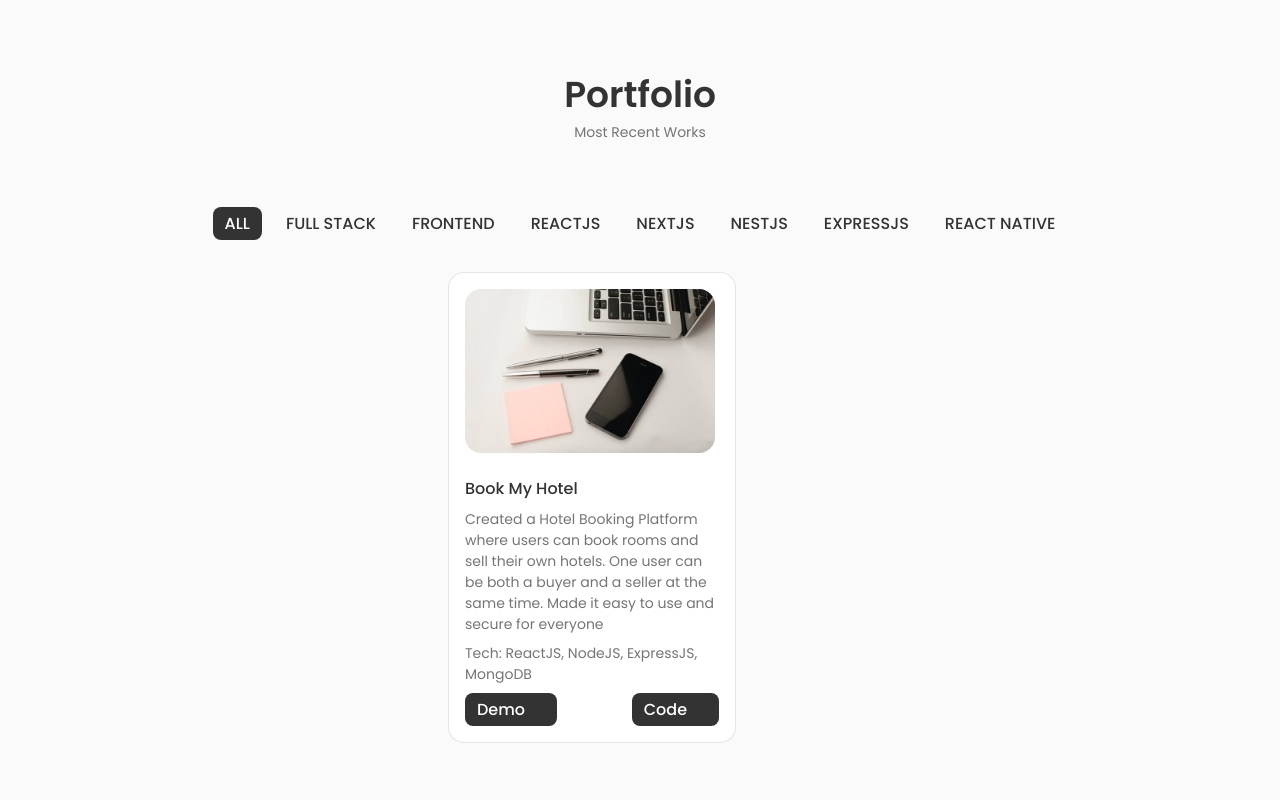
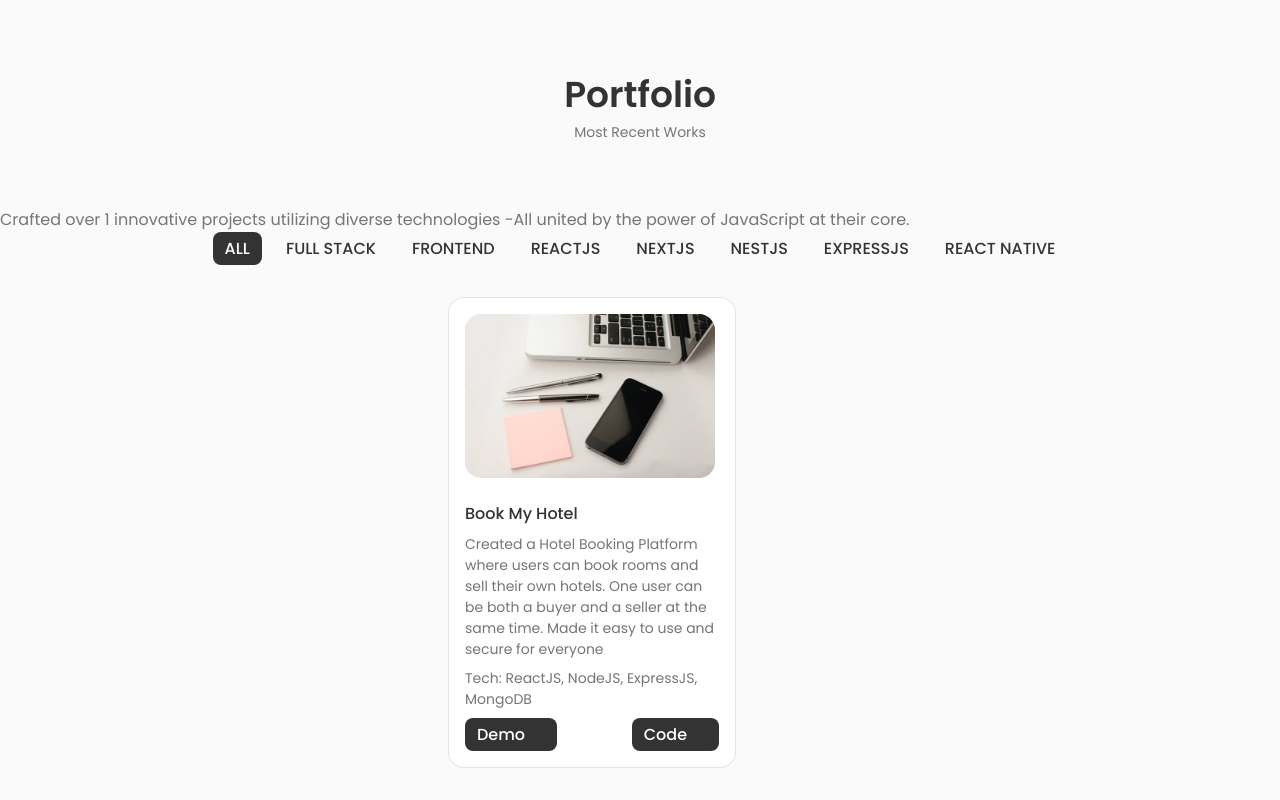
Before and after one commit to SohanR/portfolio-v2, a React (Create React App) app: page / in a window 1280 px wide. Shown: the part 2424-3224 px from the top of the page. Before the commit the page ends 3199 px from the top, so only its background shows below. Built offline with nearby package versions, Linux system fonts and the light colour scheme; some icons are missing.

Commit message:
tagline added

```diff
--- a/src/components/projects/Works.jsx
+++ b/src/components/projects/Works.jsx
@@ -6,13 +6,13 @@ const Works = () => {
     const [active, setActive] = useState(0);
     const [filteredProjects, setFilteredProjects] = useState(projectData);
 
+    const size = projectData.length;
+
     const filterProjectsByTags = (tag) => {
         const filteredArray = projectData.filter((project) => project.tag.includes(tag));
 
 
         setFilteredProjects(tag === 'all' ? projectData : filteredArray)
-
-
 
     }
 
@@ -26,6 +26,7 @@ const Works = () => {
     }
   return (
     <div>
+        <p className='work_tagline'>Crafted over {size} innovative projects utilizing diverse technologies -All united by the power of JavaScript at their core.</p>
         <div className='work_filters'>
             {
                 projectNav.map((item, i) => (
```
